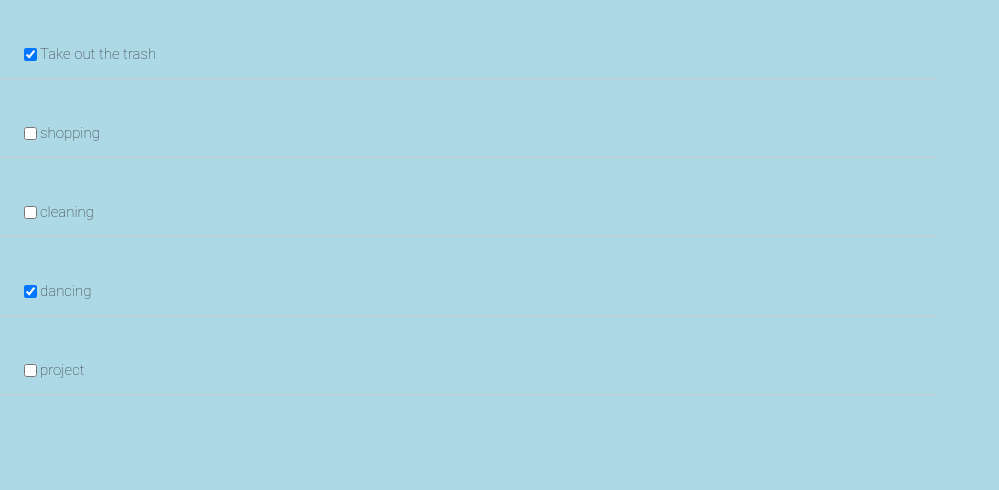
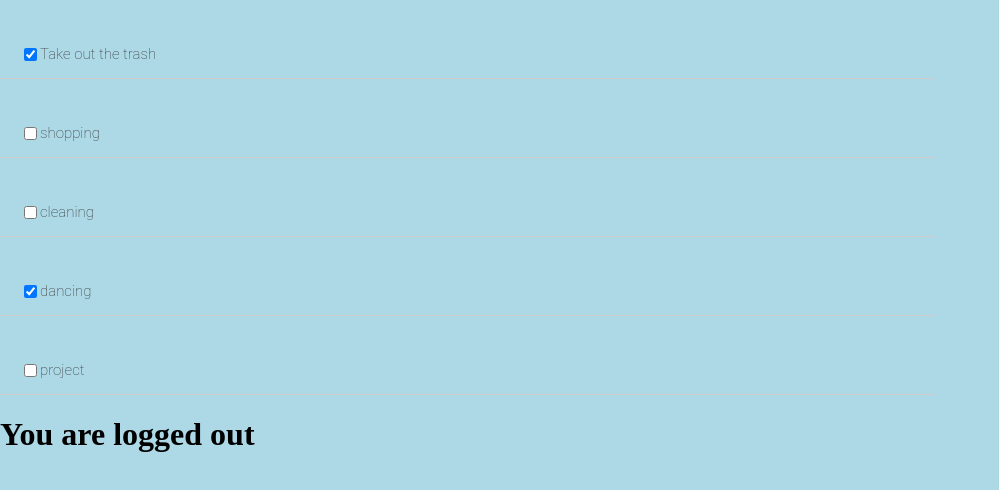
Before and after one commit to jasmine071998/React-project, a React (Create React App) app in the folder reactjs/: page / in a window 1280 px wide. Shown: the top 490 px of the page, without its empty margins (0-999 px from the left). Built offline with nearby package versions, Linux system fonts and the light colour scheme.

Commit message:
App.js modified

```diff
--- a/reactjs/src/App.js
+++ b/reactjs/src/App.js
@@ -40,7 +40,7 @@ class App extends React.Component{
     super()
     this.state = {
 
-      isLoggedIn : true,
+      isLoggedIn : false,
       todos : todosData,
       count :0,
       dcount : 0
@@ -89,6 +89,7 @@ handleChange(id){
       return(
         <div>
         {todoComp}
+        <h1>You are logged {this.state.isLoggedIn ? "in" : "out"}</h1>
               </div>
       )
   }
```
